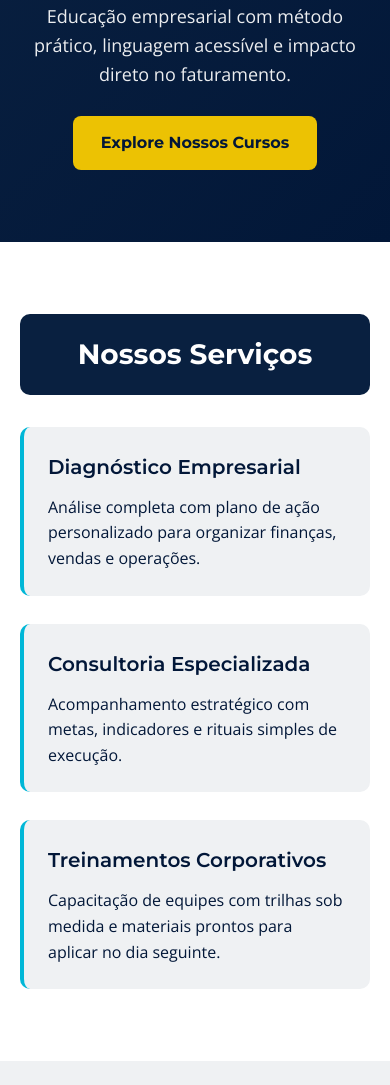
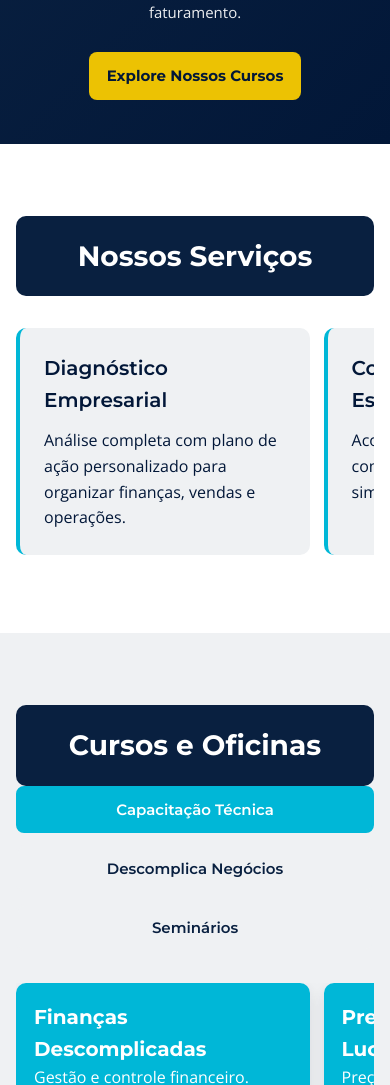
Before and after one commit to lucienemunizestrategia-sudo/prosperariomareejacarezinho, a plain HTML site: page index.html in a window 390 px wide. Shown: the part 298-1383 px from the top of the page. Drawn offline with nearby package versions, Linux system fonts and the light colour scheme.

Commit message:
Update index.html

```diff
--- a/index.html
+++ b/index.html
@@ -263,6 +263,94 @@
   text-align: center;
 }
     }
+    /* ============================= */
+/* BREAKPOINT: TABLET (≤ 768px)  */
+/* ============================= */
+@media (max-width: 768px) {
+  .container { padding: 0 16px; }
+  .hero { padding: 72px 0 56px; }
+  .hero h1 { font-size: 34px; }
+  .hero p { font-size: 16px; }
+
+  nav ul { gap: 14px; flex-wrap: wrap; }
+  nav a { font-size: 14px; }
+
+  .services-grid,
+  .course-grid,
+  .edition-cards,
+  .tools-grid {
+    display: grid;
+    gap: 22px;
+    grid-template-columns: repeat(2, minmax(0, 1fr));
+  }
+
+  .detail-grid { grid-template-columns: 1fr; gap: 20px; }
+  .actions { grid-template-columns: repeat(2, 1fr); gap: 10px; }
+}
+
+/* ======================================= */
+/* BREAKPOINT: MOBILE PEQUENO (≤ 480px)    */
+/* ======================================= */
+@media (max-width: 480px) {
+  .hero { padding: 56px 0 44px; }
+  .hero h1 { font-size: 28px; }
+  .hero p { font-size: 15px; }
+  .cta-button { padding: 12px 18px; font-size: 15px; }
+
+  .logo { max-height: 48px; }
+  .location-text { font-size: 11px; }
+
+  .services-grid,
+  .course-grid,
+  .edition-cards,
+  .tools-grid {
+    grid-template-columns: 1fr;
+    gap: 16px;
+  }
+
+  .actions { grid-template-columns: 1fr; gap: 8px; }
+  .footer-content { grid-template-columns: 1fr; gap: 20px; }
+}
+
+/* ======================================= */
+/* CARROSSEL HORIZONTAL NO MOBILE PEQUENO  */
+/* ======================================= */
+@media (max-width: 480px) {
+  .services-grid,
+  .course-grid,
+  .edition-cards,
+  .tools-grid {
+    display: flex;
+    overflow-x: auto;
+    gap: 14px;
+    padding-bottom: 6px;
+    scroll-snap-type: x mandatory;
+    -webkit-overflow-scrolling: touch;
+  }
+
+  .services-grid > *,
+  .course-grid > *,
+  .edition-cards > *,
+  .tools-grid > * {
+    flex: 0 0 82%;   /* ajuste: 82% ocupa quase a tela toda */
+    scroll-snap-align: start;
+  }
+
+  .services-grid::-webkit-scrollbar,
+  .course-grid::-webkit-scrollbar,
+  .edition-cards::-webkit-scrollbar,
+  .tools-grid::-webkit-scrollbar {
+    height: 6px;
+  }
+  .services-grid::-webkit-scrollbar-thumb,
+  .course-grid::-webkit-scrollbar-thumb,
+  .edition-cards::-webkit-scrollbar-thumb,
+  .tools-grid::-webkit-scrollbar-thumb {
+    background: rgba(0,0,0,.18);
+    border-radius: 999px;
+  }
+}
+
   </style>
 </head>
 <body>
```
